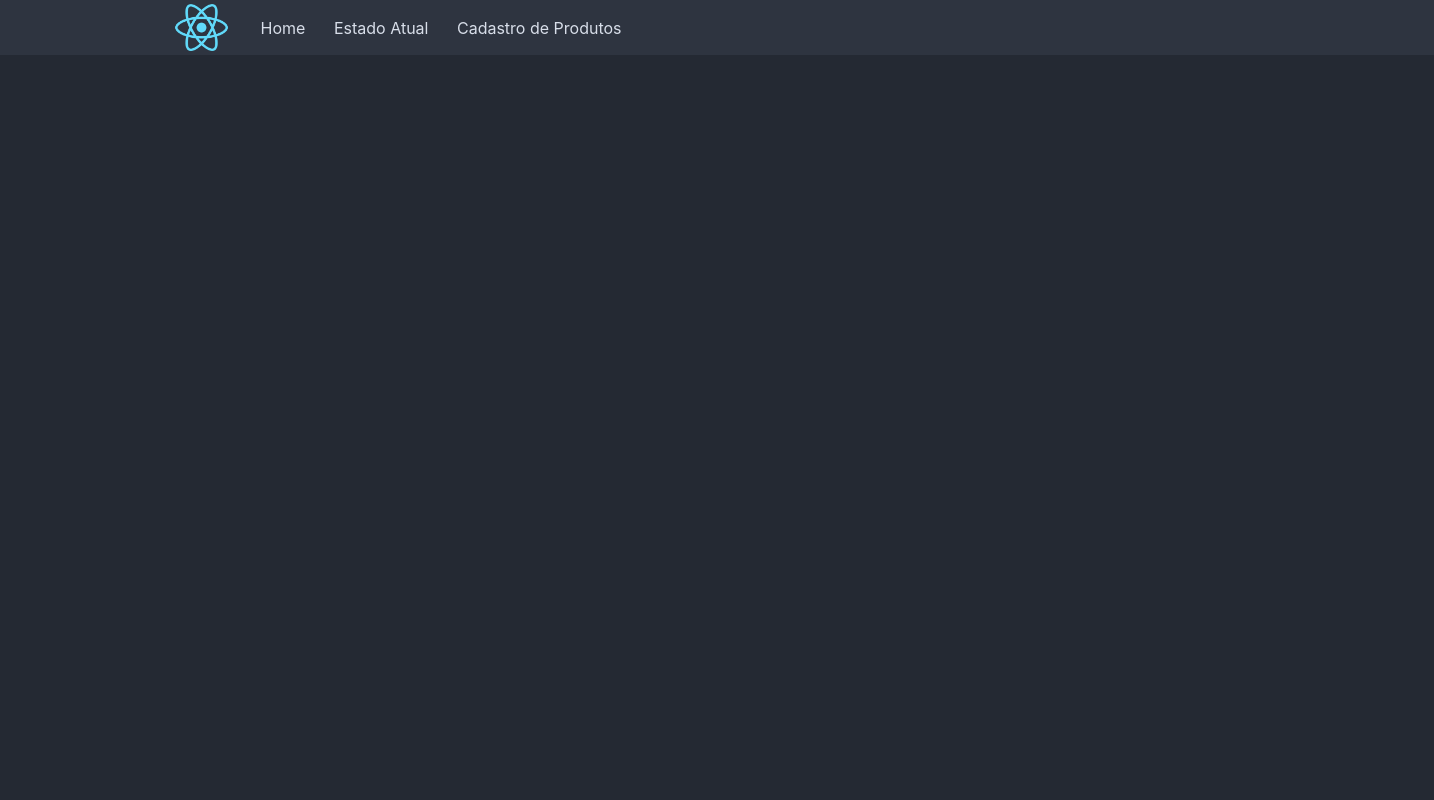
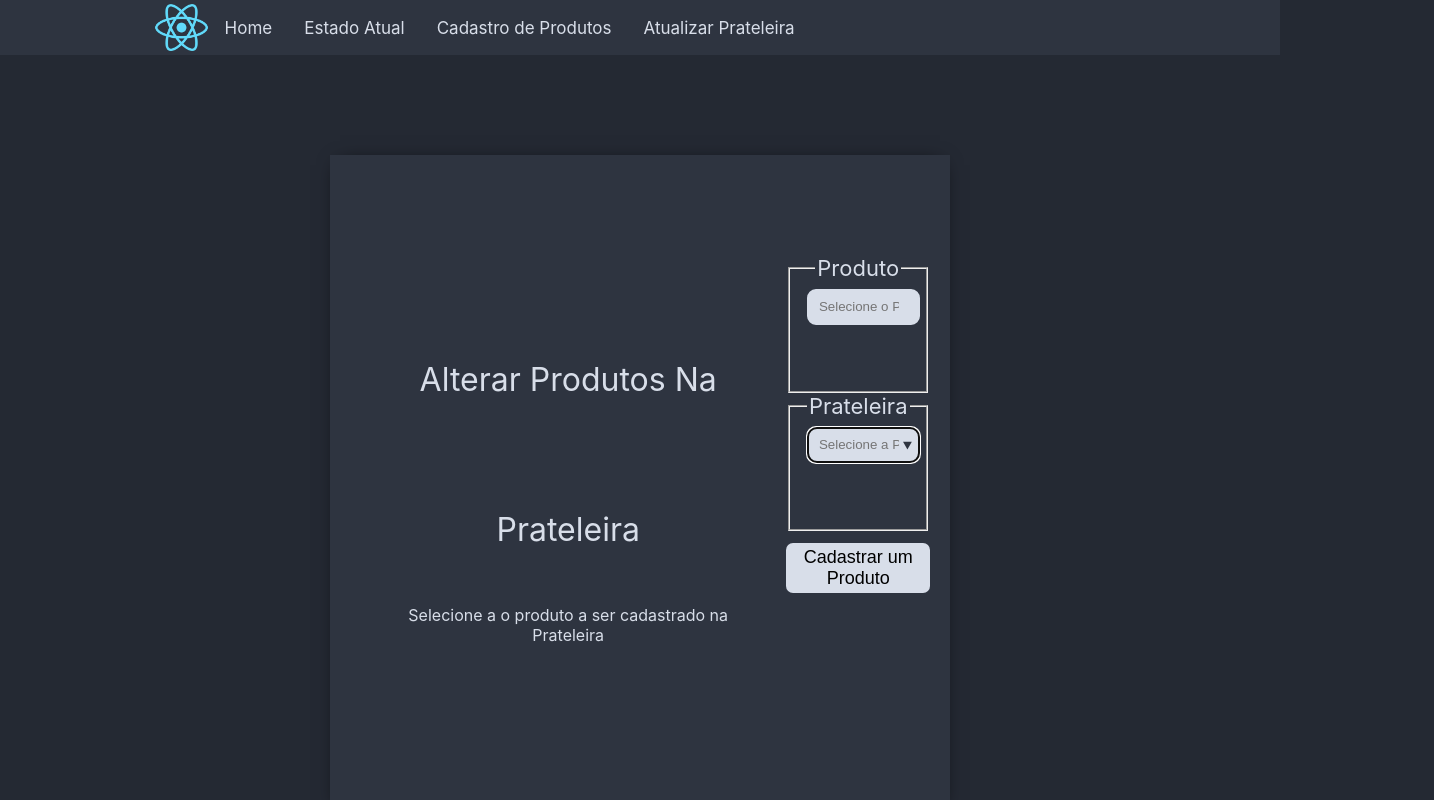
Before and after one commit to Ndrake337/EstoqueInteligenteSite, a React (Create React App) app: page /ChangeProductOnShelf in a window 1280 px wide. Shown: the top 800 px of the page, 1434 px wide, since content can reach past the window. Built offline with nearby package versions, Linux system fonts and the light colour scheme.

Commit message:
Adição da página para alterar produto na prateleira e correção de erros de visualização

```diff
--- a/src/App.js
+++ b/src/App.js
@@ -3,6 +3,7 @@ import TopBar from './components/TopBar/TopBar';
 import Home from './pages/Home/Home';
 import CurrentState from './pages/CurrentState/CurrentState';
 import AddNewProducts from './pages/AddNewProduct/AddNewProducts';
+import ChangeProductOnShelf from './pages/ChangeProductOnShelf/ChangeProductOnShelf'
 import {Data} from './backendData'
 
 import {
@@ -21,7 +22,7 @@ function App() {
           <Route exact path='/' element={<Home />} />
           <Route path='/CurrentState' element={<CurrentState data={Data[2]}/>} />
           <Route path='/AddNewProducts' element={<AddNewProducts />} />
-
+          <Route path='/ChangeProductOnShelf' element={<ChangeProductOnShelf dataShelfs={Data[3]} dataProducts={Data[4]}/>} />
         </Routes>
 
       </Router>
--- a/src/backendData.js
+++ b/src/backendData.js
@@ -12,5 +12,19 @@ export const Data = [
     ],
     [
         {name: 'Slot 1', amountOfProducts: 3, last_Update: '2022-05-10'},
+    ],
+    [
+        {shelfId:1,shelfName:'Prateleira 1'},
+        {shelfId:2,shelfName:'Prateleira 2'},
+        {shelfId:3,shelfName:'Prateleira 3'},
+        {shelfId:4,shelfName:'Prateleira 4'},
+        {shelfId:5,shelfName:'Prateleira 5'},
+    ],
+    [
+        {productId: 1,productName:'Produto 1'},
+        {productId: 2,productName:'Produto 2'},
+        {productId: 3,productName:'Produto 3'},
+        {productId: 4,productName:'Produto 4'},
+        {productId: 5,productName:'Produto 5'},
     ]
 ];
--- a/src/components/InventoryPerDate/InventoryPerDate.css
+++ b/src/components/InventoryPerDate/InventoryPerDate.css
@@ -1,7 +1,12 @@
 .InventoryPerDate{
+    display: flex;
     flex: 4;
+    margin-top: 20px;
+}
+
+ResponsiveContainer, BarChart{
     display: flex;
-    margin-top: 20px;
+    position: absolute
 }
 
 .ChartContainer{
--- a/src/components/TopBar/TopBar.css
+++ b/src/components/TopBar/TopBar.css
@@ -1,16 +1,26 @@
+.TopBar{
+    display: flex;
+    flex: 4;
+    align-content: center;
+    align-self: center;
+    float: center;
+
+}
 .TopBarContainer{
     width: 100%;
     display: flex;
-    padding-left: 12%;
     background-color: #2E3440;
     color: #D8DEE9;
     height: 55px;
     align-items: center;
+    text-align: center;
+    padding-top: none;
+    padding-left: 12%;
+    padding-right: 12%;
 }
 
 .TopBarIcon{
     height: 100%;
-    padding: 0px 20px;
     display: flex;
 }
 
@@ -20,14 +30,20 @@
 }
 
 .MenuBar a{
-    align-content: flex-end;
+    float: left;
+    color: #D8DEE9;
+    text-align: center;
+    padding: 14px 16px;
     text-decoration: none;
-    color: #D8DEE9 ;
-    padding: 12px;
+    font-size: 17px;
 }
 
 .MenuBar a:hover{
-    text-decoration: none;
     background-color: #D8DEE9;
     color: #2E3440;
 }
+
+.MenuBar a:active {
+    background-color: #D8DEE9;
+    color: #2E3440;
+}
--- a/src/components/TopBar/TopBar.jsx
+++ b/src/components/TopBar/TopBar.jsx
@@ -12,6 +12,7 @@ export default function TopBar() {
           <a href='/'> Home </a>
           <a href='/CurrentState'> Estado Atual </a>
           <a href='/AddNewProducts'> Cadastro de Produtos </a>
+          <a href='/ChangeProductOnShelf'> Atualizar Prateleira </a>
         </div>
       </div>
     </div>
--- /dev/null
+++ b/src/pages/ChangeProductOnShelf/ChangeProductOnShelf.css
@@ -0,0 +1,78 @@
+.ChangeProductOnShelf{
+
+    display: flex;
+}
+
+.ChangeProductOnShelfContainer{
+    display: flex;
+    width: 100%;
+    height: 100%;
+    align-content: center;
+    align-items: center;
+    flex: 1;
+    background-color: #2E3440;
+    color: #D8DEE9;
+    margin: 100px 330px;
+    padding: 20px;
+    -webkit-box-shadow: 0px 0px 20px -10px #000000;
+    box-shadow: 0px 0px 20px -10px #000000;
+    justify-content: space-around;
+}
+
+.FormContainer{
+    display: flex;
+    align-self: center;
+    text-align: center;
+    width: 100%;
+    padding-top: 80px;
+    padding-bottom: 150px;
+}
+
+.FormAddNewProduct{
+    flex: 4;
+    width: 100%;
+}
+
+.textContent{
+    display: block;
+    padding-right: 8%;
+    padding-left: 8%;
+}
+
+.titleOfReg{
+    margin-top: 50px;
+    font-size: 32px;
+    color: #D8DEE9;
+    line-height: 150px;
+    display: flex;
+    flex: auto;
+    flex-wrap: wrap;
+}
+
+fieldset{
+    font-size: 22px;
+    color: #D8DEE9;
+}
+.FormAddNewProduct{
+    display: grid;
+    width: 80%;
+}
+
+input{
+    width: 95%;
+    background-color: #D8DEE9;
+    border-radius: 9px;
+    height: 30px;
+    border-color: #D8DEE9;
+    border-style: solid;
+    color: #2E3440;
+    padding-left: 10px;
+}
+button{
+    margin-top: 12px;
+    border-radius: 7px;
+    height: 50px;
+    background-color: #D8DEE9;
+    border-style: none;
+    font-size: 18px;
+}
--- /dev/null
+++ b/src/pages/ChangeProductOnShelf/ChangeProductOnShelf.jsx
@@ -0,0 +1,48 @@
+import './ChangeProductOnShelf.css'
+
+export default function AddNewProducts({ dataShelfs, dataProducts}) {
+
+  const AvailableShelfs = dataShelfs.map((dataShelfs) =>
+
+      <option key={dataShelfs} id={dataShelfs.shelfId} >{dataShelfs.shelfName}</option>
+  );
+
+  const AvailableProducts = dataProducts.map((dataProducts) =>
+      <option key={dataProducts} id={dataProducts.productId} >{dataProducts.productName}</option>
+  );
+  return (
+    <div className="ChangeProductOnShelf">
+      <div className="ChangeProductOnShelfContainer">
+        <div className="FormContainer">
+        <div className="textContent">
+          <span className="titleOfReg">Alterar Produtos Na Prateleira</span>
+          <span className="subtitle">Selecione a o produto a ser cadastrado na Prateleira</span>
+        </div>
+
+          <datalist id='AvailableShelfs'>
+            {AvailableShelfs}
+          </datalist>
+
+          <datalist id='AvailableProducts'>
+            {AvailableProducts}
+          </datalist>
+
+          <form action="" method="post" className='FormAddNewProduct'>
+            <fieldset>
+              <legend>Produto</legend>
+              <input type="text" name='productName' autoFocus placeholder='Selecione o Produto' list='AvailableProducts' required/>
+            </fieldset>
+
+            <fieldset>
+              <legend>Prateleira</legend>
+              <input type="text" name='shelfName' autoFocus placeholder='Selecione a Prateleira' list='AvailableShelfs' required/>
+            </fieldset>
+
+            <button type="submit">Cadastrar um Produto</button>
+
+          </form>
+        </div>
+      </div>
+    </div>
+  )
+}
```
Also changed, not shown: 1 other file (tests, documents, lock files or other folders).
